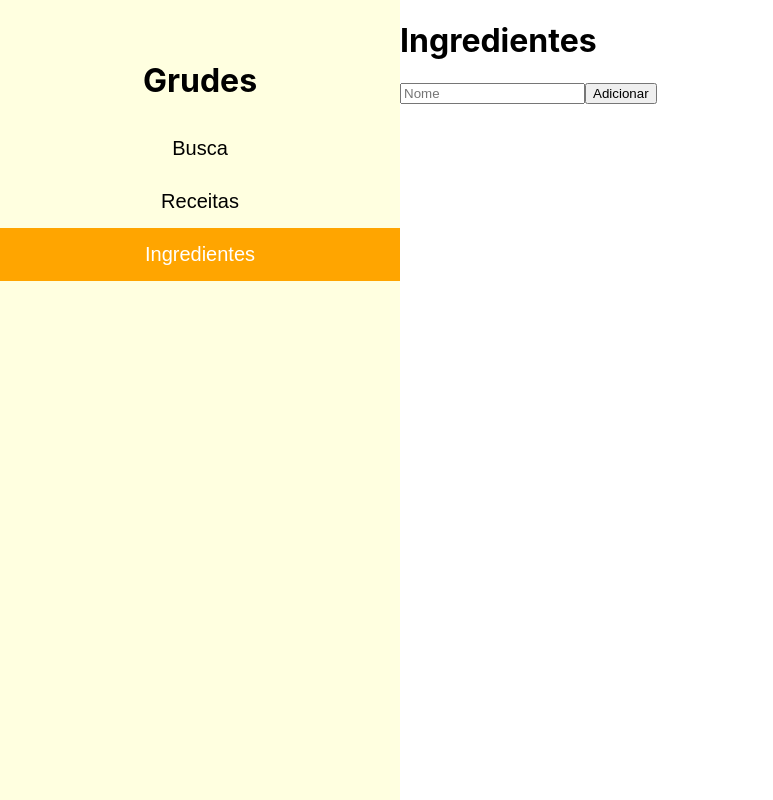
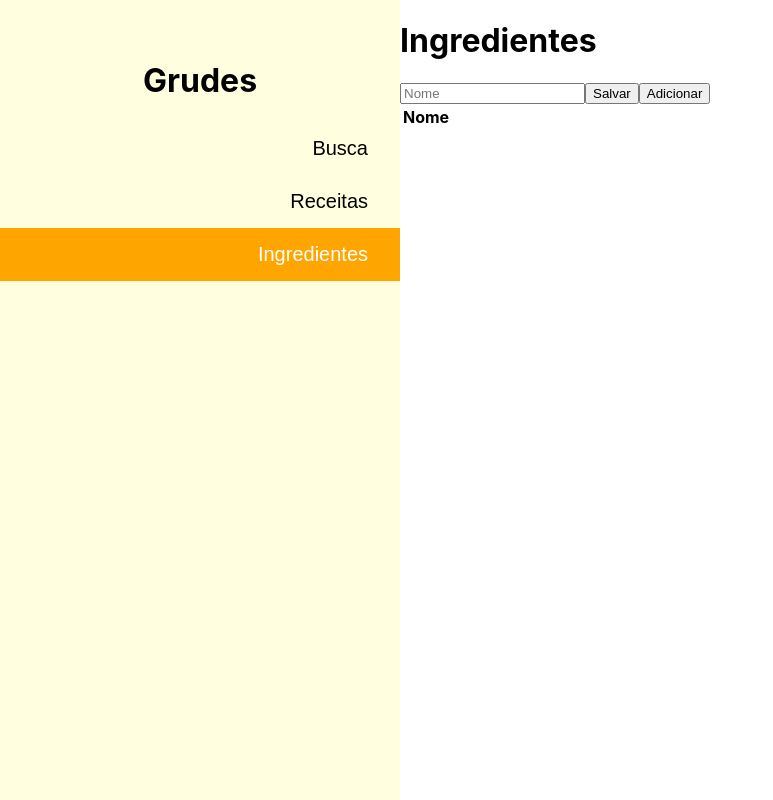
Before and after one commit to hugocm93/grudes_web_client, a React (Create React App) app: page / in a window 1280 px wide. Both pictures are taken after a click on the button "Ingredientes". Shown: the whole page, without its empty margins (0-773 px from the left). Built offline with nearby package versions, Linux system fonts and the light colour scheme.

Commit message:
Implementa interface (lista) de criação de substitutos de ingredientes     - faz request de post para inserir ingrediente (parcial)

```diff
--- a/src/App.css
+++ b/src/App.css
@@ -33,6 +33,7 @@
     text-decoration: none;
     display: inline-block;
     font-size: 20px;
+    text-align: right;
 }
 
 .MenuItem:hover {
--- a/src/App.js
+++ b/src/App.js
@@ -1,6 +1,30 @@
 import logo from './logo.svg';
 import './App.css';
 import { useState } from 'react';
+import { v4 as uuidv4 } from 'uuid';
+
+let url = "http://127.0.0.1:5001"
+
+function List({ items, removeCbk }) {
+  return (
+    <table>
+      <thead>
+        <tr>
+          <th>Nome</th>
+          <th></th>
+        </tr>
+      </thead>
+      <tbody>
+        {items.map((row, index) => (
+          <tr key={row.id}>
+            <td><input type="text" placeholder="Nome" onChange = {(event) => {row.name = event.target.value;}}></input></td>
+            <button className = "RemoveSubstituteBtn" onClick = {() => {removeCbk(row.id)}}> X </button>
+          </tr>
+        ))}
+      </tbody>
+    </table>
+  );
+}
 
 function MenuItem({name, isActive, setActive})
 {
@@ -61,20 +85,51 @@ function Recipes()
 function AddIngredientArea()
 {
     const [name, setName] = useState("");
+    const [substitutes, setSubstitutes] = useState([]);
 
     function onChangeCbk(event) {
         setName(event.target.value);
     }
 
-    function add_ingredient()
+    async function save_ingredient()
     {
-        console.log(name);
+        const formData = new FormData();
+        formData.append("name", name);
+
+        const substitutes = [];
+        substitutes.forEach((substitute, index) => {
+            formData.append(`substitutes[${index}]`, substitute);
+        });
+
+        fetch(url + "/ingredient",
+        {
+            method: "post",
+            body: formData
+        })
+        .then((response) => response.json())
+        .then((data) => {console.log("OK: " + data.name)})
+        .catch((error) => {console.error("Error:", error)});
     }
+
+    function add_substitute_item() {
+        const newSubstitute = {
+            name: "ingrediente substituto",
+            id: uuidv4()
+        };
+
+        const newSubstitutes = [...substitutes, newSubstitute];
+        setSubstitutes(newSubstitutes);
+    }
+
+    function remove_substitute(id)
+    { setSubstitutes(substitutes.filter((s) => { console.log(s.name); return s.id !== id; })); }
 
     return (
         <div className="AddIngredientArea">
             <input type = "text" placeholder = "Nome" value = {name} onChange = {onChangeCbk}></input>
-            <button className = "Add" onClick={add_ingredient}> Adicionar </button>
+            <button className = "Save" onClick={save_ingredient}> Salvar </button>
+            <button className = "AddSubstituteBtn" onClick = {add_substitute_item}> Adicionar </button>
+            <List items = {substitutes} removeCbk = {remove_substitute}/>
         </div>
     );
 }
```
Also changed, not shown: 1 other file (tests, documents, lock files or other folders).
